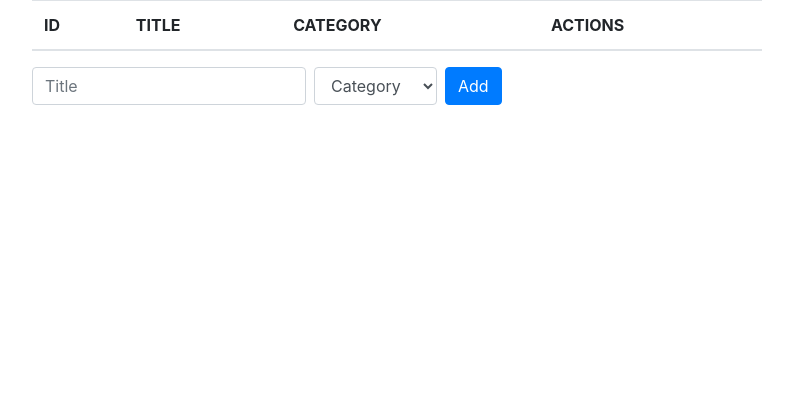
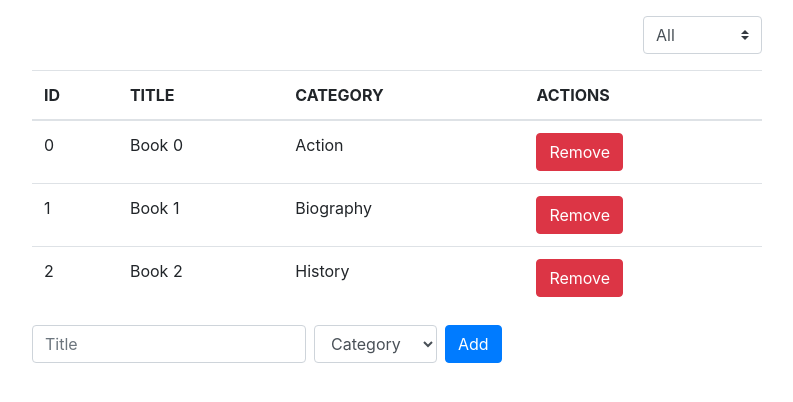
Before and after one commit to nikitin2009/bookstore, a React (Create React App) app: page / in a window 1280 px wide. Shown: the top 402 px of the page, without its empty margins (243-1036 px from the left). Built offline with nearby package versions, Linux system fonts and the light colour scheme.

Commit message:
Implement filter

```diff
--- a/src/actions/index.js
+++ b/src/actions/index.js
@@ -11,3 +11,8 @@ export const removeBook = ({id}) => ({
   type: 'REMOVE_BOOK',
   id
 });
+
+export const changeFilter = (filter) => ({
+  type: 'CHANGE_FILTER',
+  filter
+});
--- a/src/components/App/index.js
+++ b/src/components/App.js
@@ -1,7 +1,7 @@
 import React from 'react';
 
-import BooksList from '../../containers/BooksList';
-import BooksForm from '../../containers/BooksForm';
+import BooksList from '../containers/BooksList';
+import BooksForm from '../containers/BooksForm';
 
 const App = () => {
   return (
--- /dev/null
+++ b/src/components/CategoryFilter.js
@@ -0,0 +1,22 @@
+import React from 'react';
+
+import { categories } from '../containers/BooksForm';
+
+const CategoryFilter  = ({handleFilterChange, currentFilter}) => {
+  return (
+    <select
+      className="custom-select w-auto my-3"
+      defaultValue={currentFilter}
+      onChange={(e) => handleFilterChange(e.target.value)}
+    >
+      <option value=''>All</option>
+      { categories.map(cat => (
+        <option value={cat} key={cat}>
+          {cat}
+        </option>
+      )) }
+    </select>
+  );
+}
+
+export default CategoryFilter;
--- a/src/containers/BooksForm/index.js
+++ b/src/containers/BooksForm.js
@@ -1,7 +1,9 @@
 import React from 'react';
 
 import { connect } from 'react-redux';
-import { createBook } from '../../actions';
+import { createBook } from '../actions';
+
+export const categories = ["Action", "Biography", "History", "Horror", "Kids", "Learning", "Sci-Fi"];
 
 class BooksForm extends React.Component {
 
@@ -9,6 +11,22 @@ class BooksForm extends React.Component {
     title: '',
     category: ''
   };
+
+  componentDidMount() {
+    // add a few initial books
+    this.props.createBook({
+      title: 'Book 0',
+      category: categories[0]
+    });
+    this.props.createBook({
+      title: 'Book 1',
+      category: categories[1]
+    });
+    this.props.createBook({
+      title: 'Book 2',
+      category: categories[2]
+    });
+  }
 
   handleChange = e => {
     this.setState({
@@ -26,7 +44,6 @@ class BooksForm extends React.Component {
   }
 
   render() {
-    const categories = ["Action", "Biography", "History", "Horror", "Kids", "Learning", "Sci-Fi"];
 
     const { title, category } = this.state;
 
--- /dev/null
+++ b/src/containers/BooksList.js
@@ -0,0 +1,61 @@
+import React from 'react';
+
+import Book from '../components/Book';
+
+import { connect } from 'react-redux';
+import { removeBook, changeFilter } from '../actions';
+
+import CategoryFilter from '../components/CategoryFilter';
+
+const getVisibleBooks = (books, currentFilter) => {
+  if (currentFilter === '') {
+    return books;
+  }
+  return books.filter(book => book.category === currentFilter);
+};
+
+const BooksList = ({
+  books,
+  removeBook,
+  changeFilter,
+  currentFilter
+}) => {
+  return (
+    <>
+      <div className="text-right">
+        <CategoryFilter
+          currentFilter={currentFilter}
+          handleFilterChange={changeFilter}
+        />
+      </div>
+      <table className="table">
+        <thead>
+          <tr>
+            <th>ID</th>
+            <th>TITLE</th>
+            <th>CATEGORY</th>
+            <th>ACTIONS</th>
+          </tr>
+        </thead>
+        <tbody>
+          { getVisibleBooks(books, currentFilter).map(book => (
+            <Book
+              book={book}
+              key={book.id}
+              handleRemoveBook={removeBook} />
+          )) }
+        </tbody>
+      </table>
+    </>
+  )
+}
+
+const mapStateToProps = (state) => ({
+  books: state.books,
+  currentFilter: state.filter
+});
+
+export default connect(
+  mapStateToProps,
+  { removeBook, changeFilter }
+)(BooksList);
--- a/src/containers/BooksList/index.js
+++ /dev/null
@@ -1,33 +0,0 @@
-import React from 'react';
-
-import Book from '../../components/Book';
-
-import { connect } from 'react-redux';
-import { removeBook } from '../../actions';
-
-const BooksList = ({books, removeBook}) => {
-  return (
-    <table className="table">
-      <thead>
-        <tr>
-          <th>ID</th>
-          <th>TITLE</th>
-          <th>CATEGORY</th>
-          <th>ACTIONS</th>
-        </tr>
-      </thead>
-      <tbody>
-        { books.map(book => (
-          <Book
-            book={book}
-            key={book.id}
-            handleRemoveBook={removeBook} />
-        )) }
-      </tbody>
-    </table>
-  )
-}
-
-const mapStateToProps = (state) => ({ books: state.books });
-
-export default connect(mapStateToProps, { removeBook })(BooksList);
--- /dev/null
+++ b/src/reducers/filter.js
@@ -0,0 +1,8 @@
+export const filter = (state = '', action) => {
+  switch(action.type) {
+    case 'CHANGE_FILTER':
+      return action.filter;
+    default:
+      return state;
+  }
+}
--- a/src/reducers/index.js
+++ b/src/reducers/index.js
@@ -1,7 +1,8 @@
 import { combineReducers } from 'redux';
 
 import { books } from './books';
+import { filter } from './filter';
 
-const rootReducer = combineReducers({ books });
+const rootReducer = combineReducers({ books, filter });
 
 export default rootReducer;
```
Also changed, not shown: src/components/Book.js (renamed from src/components/Book/index.js).
